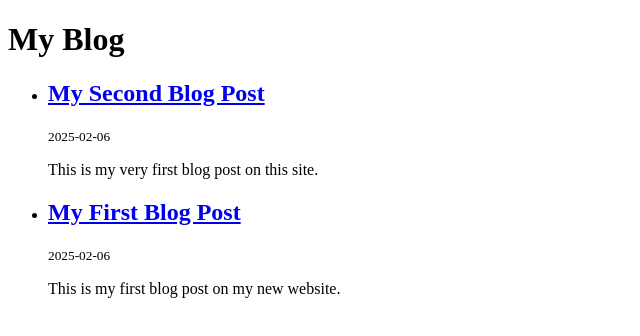
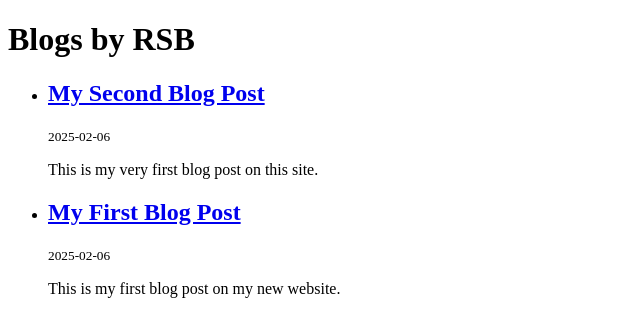
Before and after one commit to Rohitbhai9765/my-blog, a Next.js app: page / in a window 1280 px wide. Shown: the top 336 px of the page, without its empty margins (0-640 px from the left). Built offline with nearby package versions, Linux system fonts and the light colour scheme.

Commit message:
Your commit message

```diff
--- a/pages/index.js
+++ b/pages/index.js
@@ -11,7 +11,7 @@ export async function getStaticProps() {
 export default function Home({ allPostsData }) {
     return (
         <div>
-            <h1>My Blog</h1>
+            <h1>Blogs by RSB</h1>
             <ul>
                 {allPostsData.map(({ id, title, date, excerpt }) => (
                     <li key={id}>
```
